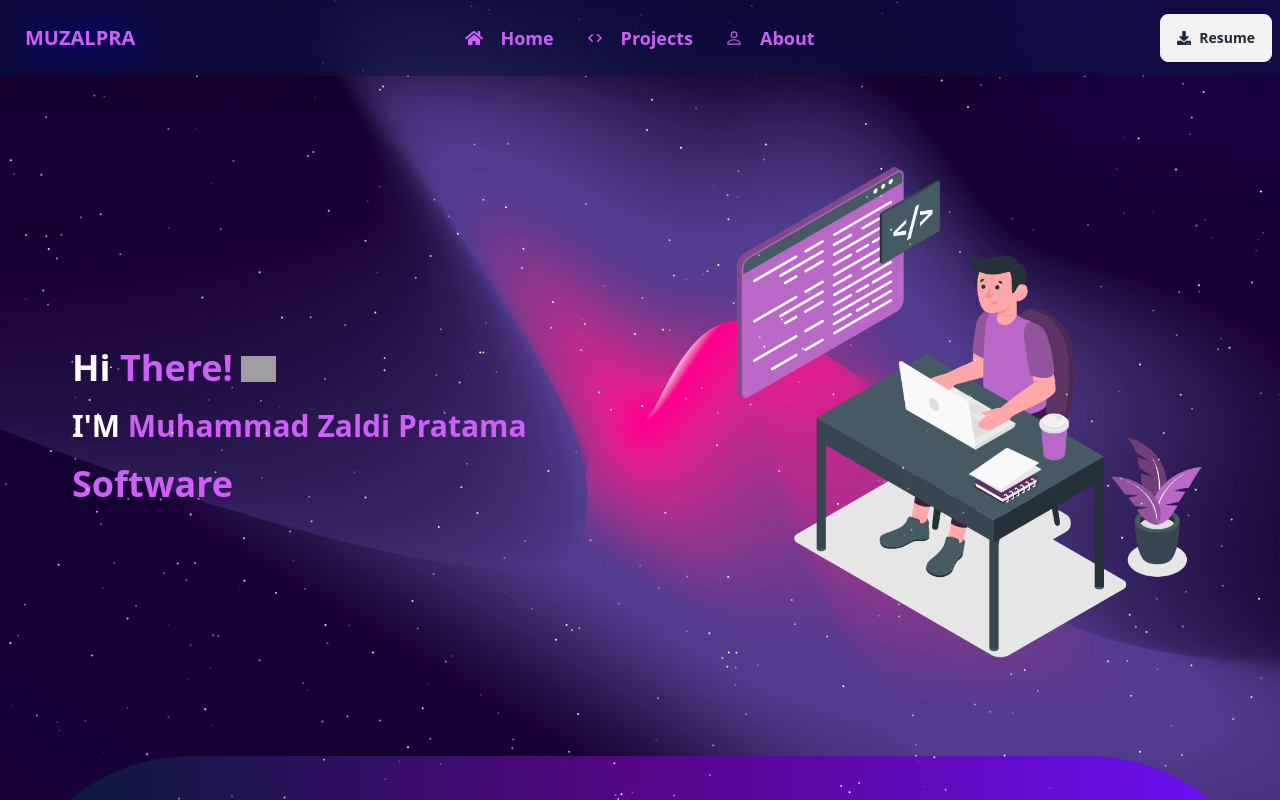
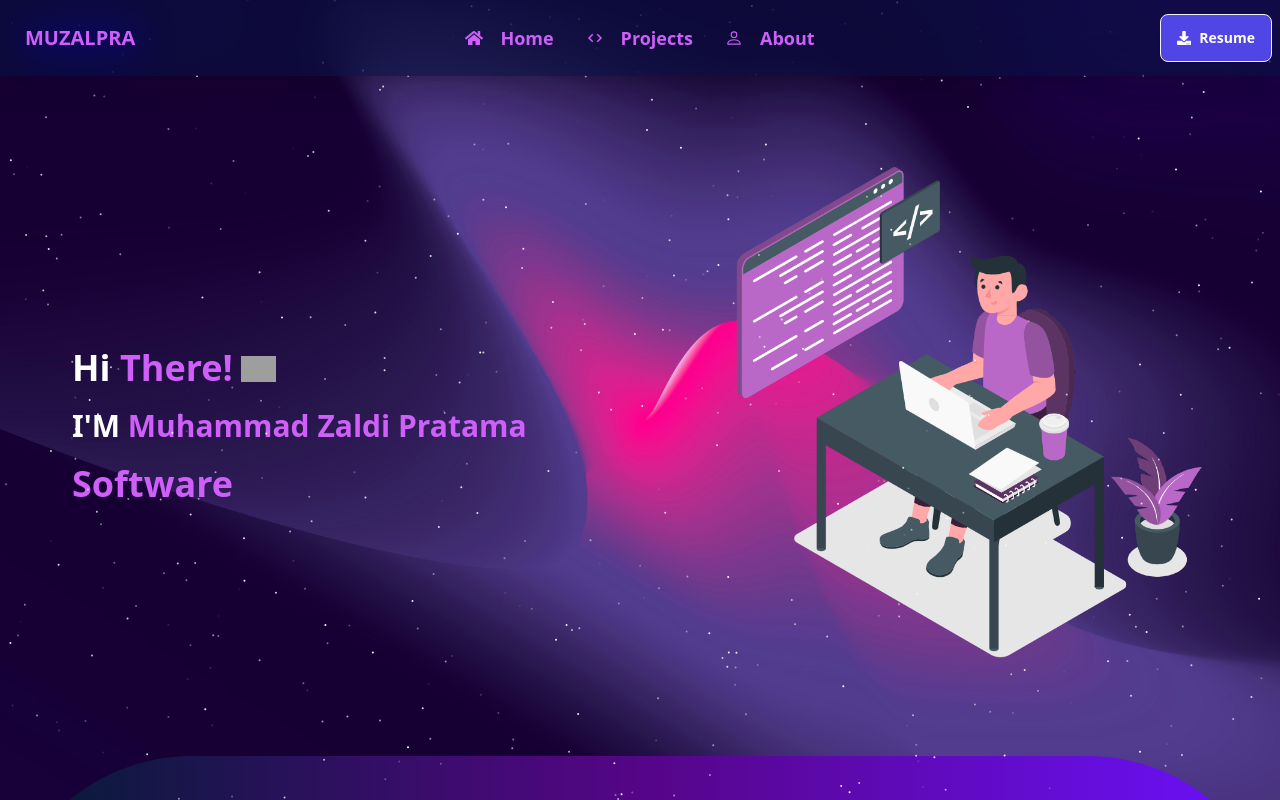
Before and after one commit to zaldyprtm/portofolio-muzalpra, a React (Vite) app: page / in a window 1280 px wide. Built offline with nearby package versions, Linux system fonts and the light colour scheme; grey boxes are pictures that could not be loaded.

Commit message:
navbar: resume-download

```diff
--- a/src/layouts/Navbar.jsx
+++ b/src/layouts/Navbar.jsx
@@ -21,6 +21,10 @@ const Navbar = () => {
         } else {
             navbar.classList.remove('bg-transparent');
         }
+    }
+
+    const handleHome = () => {
+        window.location.reload();
     }
 
     return (
@@ -61,7 +65,7 @@ const Navbar = () => {
                         </ul>
                     </div>
                     <div className="btn btn-ghost text-xl text-[#ce5ff8] font-bold glow-blue">
-                        <Link to="/">MUZALPRA</Link>
+                        <Link to="/" onClick={handleHome}>MUZALPRA</Link>
                     </div>
                 </div>
                 {/* desktop nav */}
@@ -88,7 +92,7 @@ const Navbar = () => {
                     </ul>
                 </div>
                 <div className="navbar-end">
-                    <a className="btn font-bold text-md " onClick={() => window.open("CVZALDI.pdf")}>
+                    <a className="btn font-bold text-md bg-indigo-600 text-white" onClick={() => window.open("CVZALDI.pdf")}>
                         <FaDownload />
                         Resume
                     </a>
```
